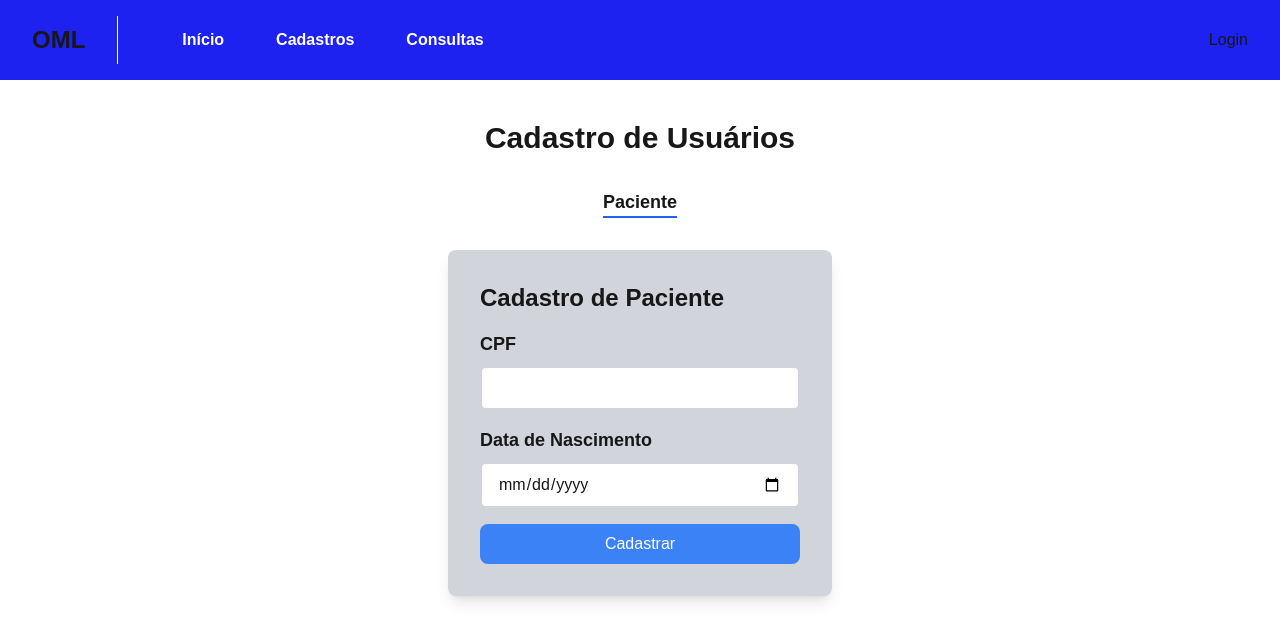
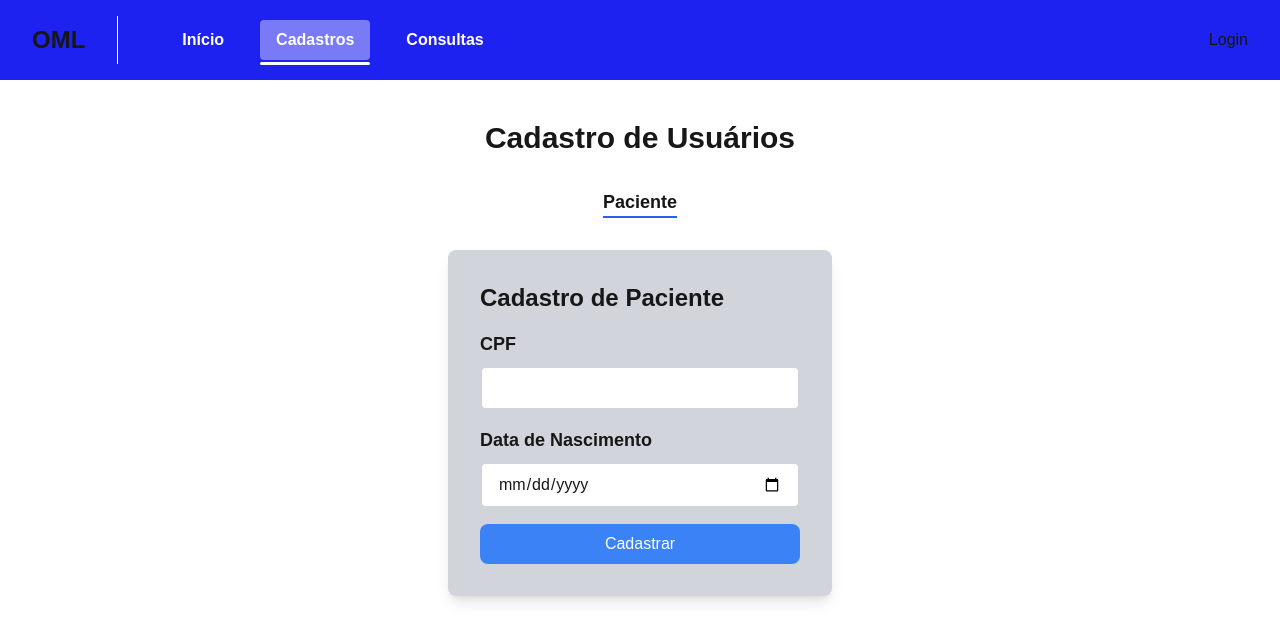
Before and after one commit to joaovitormgv/OML-Clinica-frontend, a Next.js app: page /pages/admin/adicionarUsuarios in a window 1280 px wide. Shown: the top 642 px of the page. Built offline with nearby package versions, Linux system fonts and the light colour scheme.

Commit message:
fix: link cadastros navbar

```diff
--- a/src/app/components/navbar/index.tsx
+++ b/src/app/components/navbar/index.tsx
@@ -26,7 +26,7 @@ const Navbar = () => {
                     <Link href="/" className={`${styles.link} ${pathname === "/" ? styles.active : ""}`}>
                         Início
                     </Link>
-                    <Link href="/cadastro" className={`${styles.link} ${pathname === "/cadastro" ? styles.active : ""}`}>
+                    <Link href="/pages/admin/adicionarUsuarios" className={`${styles.link} ${pathname === "/pages/admin/adicionarUsuarios" ? styles.active : ""}`}>
                         Cadastros
                     </Link>
                     <Link href="/consulta" className={`${styles.link} ${pathname === "/consulta" ? styles.active : ""}`}>
```
